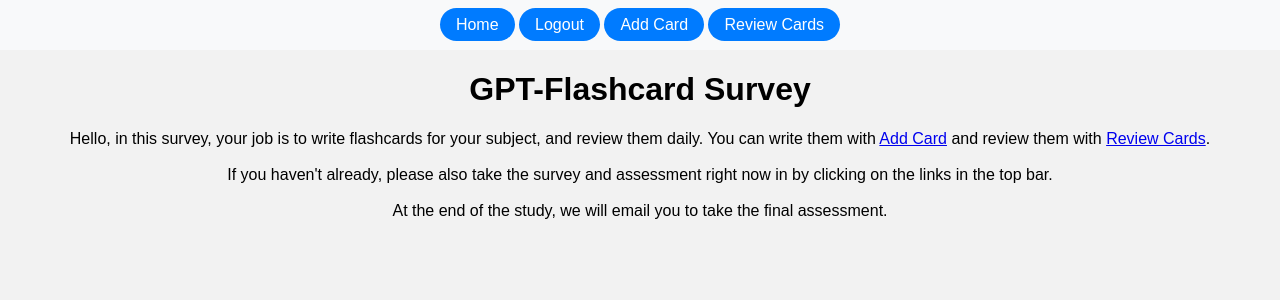
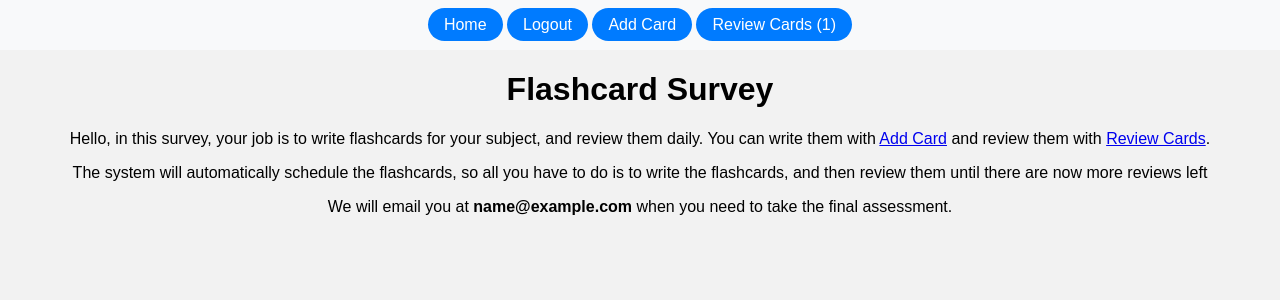
Before and after one commit to g-w1/gpt-flashcard, a Django app: page / in a window 1280 px wide. Shown: the top 300 px of the page. Run offline with Django 4.2, Linux system fonts and the light colour scheme; a user stored in the database is signed in; tables that the repository leaves empty hold one stand-in row (values such as "Sample post").

Commit message:
show how many cards the user needs and update home screen

```diff
--- a/flashcard_site/survey/models.py
+++ b/flashcard_site/survey/models.py
@@ -1,4 +1,6 @@
 from django.db import models
+from django.db.models import Q
+from django.utils import timezone
 from django.contrib.auth.models import (
     AbstractBaseUser,
     BaseUserManager,
@@ -35,9 +37,7 @@ class UserManager(BaseUserManager):
         user.time_for_writing = (
             None  # TODO randomly assign to a control group that actually can write
         )
-        user.date_final_opens = datetime.datetime.now(
-            datetime.timezone.utc
-        ) + datetime.timedelta(
+        user.date_final_opens = timezone.localdate() + datetime.timedelta(
             7 * 4
         )  # TODO make it not 4 weeks
         user.set_password(password)
@@ -71,7 +71,7 @@ class User(AbstractBaseUser, PermissionsMixin):
     new_cards_added_today = models.IntegerField(default=0)
     survey_group = models.ForeignKey(SurveyGroup, on_delete=models.CASCADE)
     experiment_group = models.IntegerField(default=EXPERIMENT_GROUP_NONE)
-    last_used = models.DateField(default=datetime.date.today)
+    last_used = models.DateField(default=timezone.localtime)
     date_joined = models.DateTimeField(auto_now_add=True)
     time_for_writing = models.IntegerField(null=True, blank=True)
     date_final_opens = models.DateField()
@@ -104,17 +104,24 @@ class User(AbstractBaseUser, PermissionsMixin):
         ).exists()
         return self.final_assessment_is_due() and doesnt_exist
 
+    @property
+    def num_cards_to_do_today(self):
+        cards_for_today = Card.objects.filter(Q(belongs=self) & Q(date_next__lte=timezone.localtime()) & (Q(time_next_today__lte=timezone.localtime()) | Q(time_next_today__isnull=True)))
+        new_cards_num = cards_for_today.filter(queue_type=QUEUE_TYPE_NEW).count()
+        possible_new_cards_num = min(new_cards_num, NEW_ADDED_EVERY_DAY - self.new_cards_added_today)
+        return cards_for_today.count() - new_cards_num + possible_new_cards_num
+
     def final_assessment_is_due(self):
-        return self.date_final_opens <= datetime.date.today()
+        return self.date_final_opens <= timezone.localdate()
 
 
 class Card(models.Model):
     belongs = models.ForeignKey(User, on_delete=models.CASCADE)
     front = models.TextField()
     back = models.TextField()
-    date_next = models.DateField(default=datetime.date.today)
+    date_next = models.DateField(default=timezone.localdate)
+    date_next.editable = True
     time_next_today = models.DateTimeField(null=True, blank=True, default=None)
-    date_next.editable = True
     easiness = models.FloatField(
         default=2.5
     )  # Initial value for easiness factor in SM2 algorithm is 2.5
--- a/flashcard_site/survey/templates/base.html
+++ b/flashcard_site/survey/templates/base.html
@@ -17,7 +17,11 @@
                     <a href="{% url 'add_card' %}">Add Card</a>
                 {% endif %}
                 {% if user.experiment_group != 0 %}
-                    <a href="{% url 'review_cards' %}">Review Cards</a>
+                    <a href="{% url 'review_cards' %}">Review Cards
+                    <span id="numToDoToday">{% if user.num_cards_to_do_today != 0 %}
+                    	({{user.num_cards_to_do_today}})
+                    {%endif%}</span>
+                    	</a>
                 {% endif %}
                 {% if user.is_authenticated and user.needs_to_take_survey %}
                     <a href="{% url 'initial_survey' %}" class="alert-button">Take Survey</a>
--- a/flashcard_site/survey/templates/survey/index.html
+++ b/flashcard_site/survey/templates/survey/index.html
@@ -1,21 +1,53 @@
 {% extends 'base.html' %}
 {% block content %}
-<h1>GPT-Flashcard Survey</h1>
+<h1>Flashcard Survey</h1>
 
 {% if user.is_authenticated %}
-	{% if user.experiment_group == 0 %} <!-- They only take the surveys, the control group -->
-	Hello, your only job in this survey is to take an assessment at the beginning and end, and take a survey.<br><br>
-	We will email you at {{ user.email }} when you need to take the final assessment.<br><br>
-	For now, take the initial survey and assessment in the top bar.
-	{% elif user.experiment_group == 1 %} <!-- The writing group -->
-	Hello, in this survey, your job is to write flashcards for your subject, and review them daily. You can write them with <a href="{% url 'add_card' %}">Add Card</a> and review them with <a href="{% url 'review_cards' %}">Review Cards</a>.<br><br>
-	If you haven't already, please also take the survey and assessment right now in by clicking on the links in the top bar.<br><br>
-	At the end of the study, we will email you to take the final assessment.
-	{% elif user.experiment_group == 2 %} <!-- The AI group -->
-	Hello, in this survey, your job is to review flashcards for your subject daily. We have provided the flashcards, so you can get review them with <a href="{% url 'review_cards' %}">Review Cards</a> or in the top bar.<br><br>
-	If you haven't already, please also take the survey and assessment right now in by clicking on the links in the top bar.<br><br>
-	At the end of the study, we will email you to take the final assessment.
-	{% endif %}
+{% if user.experiment_group == 0 %} <!-- They only take the surveys, the control group -->
+        Hello, your only job in this survey is to take an assessment at the beginning and end, and take a survey.<br>
+        <p>
+        {% if not user.needs_to_take_final_assessment %}
+            We will email you at <b>{{ user.email }}</b> when you need to take the final assessment.<br>
+        {% endif %}
+        {% if user.needs_to_take_initial_assessment and user.needs_to_take_survey %}
+            For now, take the initial survey and assessment in the top bar.
+        {% elif user.needs_to_take_survey %}
+            For now, take the initial survey in the top bar.
+        {% elif user.needs_to_take_initial_assessment %}
+            For now, take the initial survey in the top bar.
+        {% endif %}
+        </p>
+{% elif user.experiment_group == 1 %} <!-- The writing group -->
+        Hello, in this survey, your job is to write flashcards for your subject, and review them daily. You can write them with <a href="{% url 'add_card' %}">Add Card</a> and review them with <a href="{% url 'review_cards' %}">Review Cards</a>.<br>
+        <p>The system will automatically schedule the flashcards, so all you have to do is to write the flashcards, and then review them until there are now more reviews left</p>
+        <p>
+        {% if not user.needs_to_take_final_assessment %}
+            We will email you at <b>{{ user.email }}</b> when you need to take the final assessment.<br>
+        {% endif %}
+        {% if user.needs_to_take_initial_assessment and user.needs_to_take_survey %}
+            For now, take the initial survey and assessment in the top bar.
+        {% elif user.needs_to_take_survey %}
+            For now, take the initial survey in the top bar.
+        {% elif user.needs_to_take_initial_assessment %}
+            For now, take the initial survey in the top bar.
+        {% endif %}
+        </p>
+{% elif user.experiment_group == 2 %} <!-- The AI group -->
+        Hello, in this survey, your job is to review flashcards for your subject daily. We have provided the flashcards, so you can get review them with <a href="{% url 'review_cards' %}">Review Cards</a> or in the top bar.<br>
+        <p>We have provided the flashcards, so all you have to do is review them daily. Every day please review them until there are no more flashcards left. This will help you learn the subject.</p>
+        <p>
+        {% if not user.needs_to_take_final_assessment %}
+            We will email you at <b>{{ user.email }}</b> when you need to take the final assessment.<br>
+        {% endif %}
+        {% if user.needs_to_take_initial_assessment and user.needs_to_take_survey %}
+            For now, take the initial survey and assessment in the top bar.
+        {% elif user.needs_to_take_survey %}
+            For now, take the initial survey in the top bar.
+        {% elif user.needs_to_take_initial_assessment %}
+            For now, take the initial survey in the top bar.
+        {% endif %}
+        </p>
+{% endif %}
 {% else %}
 <p>
 Hello, if you have recieved an invitation to be part of this study with your school, please <a href="{% url 'register' %}">register</a>.
--- a/flashcard_site/survey/views.py
+++ b/flashcard_site/survey/views.py
@@ -81,7 +81,7 @@ def review_cards(request):
         return redirect("index")
 
 
-def get_card_from_cards(cards):
+def get_card_from_cards(cards, num_cards_to_do_today):
     if len(cards) > 0:
         review = cards[0]
         id = review.id
@@ -94,6 +94,7 @@ def get_card_from_cards(cards):
                 "front": front,
                 "back": back,
                 "queue_type": queue_type,
+                "numToDoToday": num_cards_to_do_today
             }
         )
     else:
@@ -103,6 +104,7 @@ def get_card_from_cards(cards):
 @login_required
 def get_cards(request):
     user = request.user
+    num_cards_to_do_today = user.num_cards_to_do_today
     cards_for_user = Card.objects.filter(belongs=user)
     # these are the ones that use time_next_today, because they are sensitive to minutes
     lrn_for_today = cards_for_user.filter(
@@ -110,7 +112,7 @@ def get_cards(request):
         time_next_today__lte=timezone.localtime(),
         queue_type=QUEUE_TYPE_LRN,
     )
-    lrn_for_today_card = get_card_from_cards(lrn_for_today)
+    lrn_for_today_card = get_card_from_cards(lrn_for_today, num_cards_to_do_today)
     if lrn_for_today_card != None:
         return HttpResponse(lrn_for_today_card, content_type="application/json")
 
@@ -119,14 +121,14 @@ def get_cards(request):
         time_next_today__lte=timezone.localtime(),
         queue_type=QUEUE_TYPE_NEW_FAILED,
     )
-    new_failed_for_today_card = get_card_from_cards(new_failed_for_today)
+    new_failed_for_today_card = get_card_from_cards(new_failed_for_today, num_cards_to_do_today)
     if new_failed_for_today_card != None:
         return HttpResponse(new_failed_for_today_card, content_type="application/json")
 
     rev_for_today = cards_for_user.filter(
         date_next__lte=timezone.localdate(), queue_type=QUEUE_TYPE_REV
     )
-    rev_for_today_card = get_card_from_cards(rev_for_today)
+    rev_for_today_card = get_card_from_cards(rev_for_today, num_cards_to_do_today)
     if rev_for_today_card != None:
         return HttpResponse(rev_for_today_card, content_type="application/json")
 
@@ -134,7 +136,7 @@ def get_cards(request):
         new_for_today = cards_for_user.filter(
             date_next__lte=timezone.localdate(), queue_type=QUEUE_TYPE_NEW
         )
-        new_for_today_card = get_card_from_cards(new_for_today)
+        new_for_today_card = get_card_from_cards(new_for_today, num_cards_to_do_today)
         if new_for_today_card != None:
             return HttpResponse(new_for_today_card, content_type="application/json")
 
@@ -147,22 +149,30 @@ def get_cards(request):
         .order_by("time_next_today")
     )
     if len(later_today) == 0:
-        return HttpResponse(
-            json.dumps({"id": None, "laterToday": None}),
-            content_type="application/json",
-        )
+        num_new_for_today = (
+            cards_for_user.filter(
+                date_next__lte=timezone.localdate(), queue_type=QUEUE_TYPE_NEW
+            )
+        ).count()
+        if num_new_for_today == 0:
+            return HttpResponse(
+                json.dumps({"id": None, "laterToday": None, "numToDoToday": num_cards_to_do_today}),
+                content_type="application/json",
+            )
+        else:
+            return HttpResponse(
+                json.dumps({"id": None, "laterToday": None, "newAvail": True, "numToDoToday": num_cards_to_do_today}),
+                content_type="application/json",
+            )
+
     else:
         amount = len(later_today)
         earliest = math.ceil(
-            (
-                later_today[0].time_next_today
-                - timezone.localtime()
-            ).total_seconds()
-            / 60
+            (later_today[0].time_next_today - timezone.localtime()).total_seconds() / 60
         )
         return HttpResponse(
             json.dumps(
-                {"id": None, "laterToday": {"amount": amount, "earliest_min": earliest}}
+                {"id": None, "laterToday": {"amount": amount, "earliest_min": earliest, }, "numToDoToday": num_cards_to_do_today}
             ),
             content_type="application/json",
         )
@@ -184,9 +194,7 @@ def submit_card(request):
     quality = req["quality"]
     id = req["id"]
     stat_time_for_card = req["time_for_card"]
-    card = Card.objects.filter(
-        id=id, belongs=user, date_next__lte=timezone.localdate()
-    )
+    card = Card.objects.filter(id=id, belongs=user, date_next__lte=timezone.localdate())
     if len(card) != 1:
         return error(
             "you submitted a card that does not exist, or from another user, or card that is not ready to be displayed yet",
```
Also changed, not shown: flashcard_site/survey/templates/survey/review_cards.html (+10 -1 lines), flashcard_site/survey/migrations/0024_alter_card_date_next_alter_user_last_used.py (added).
